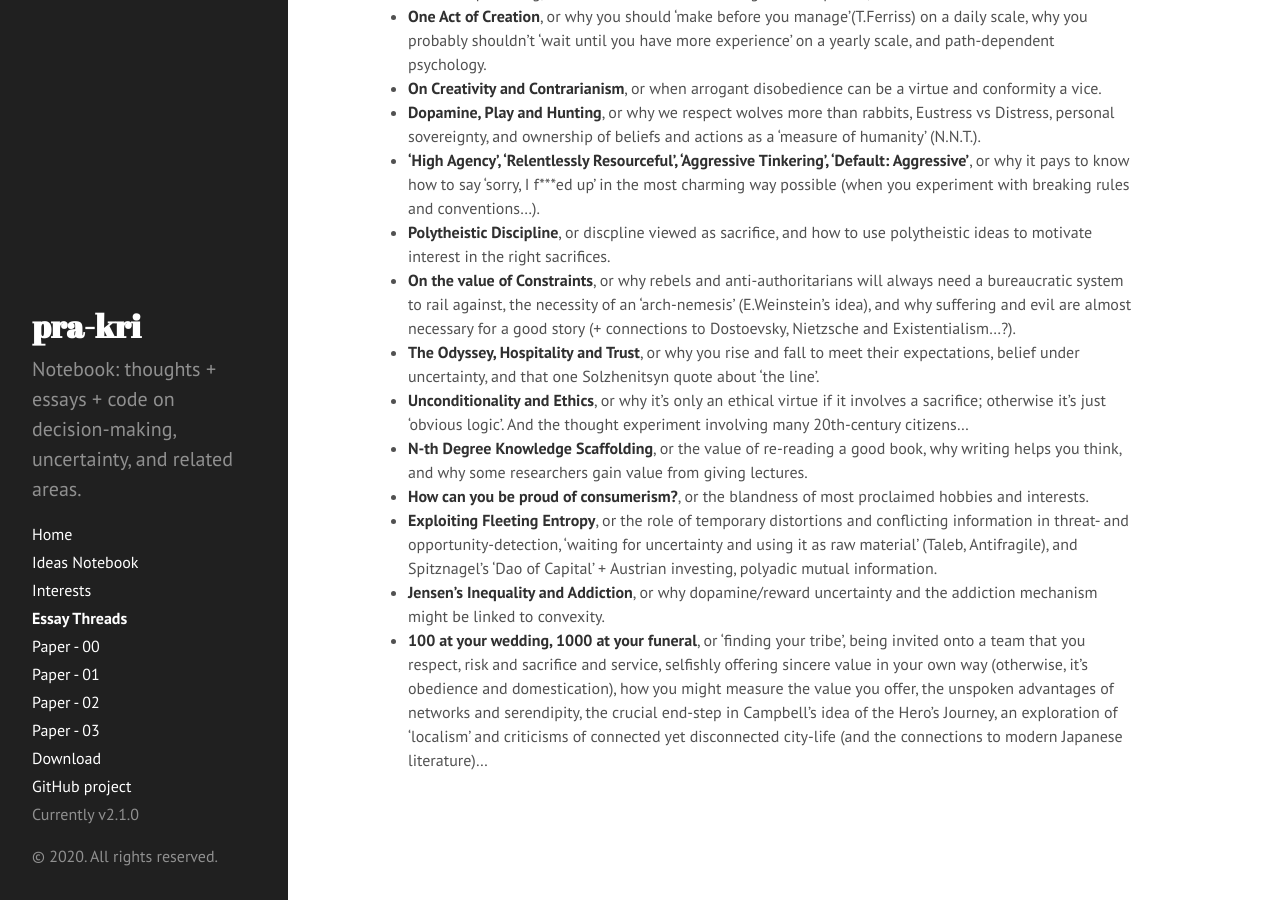
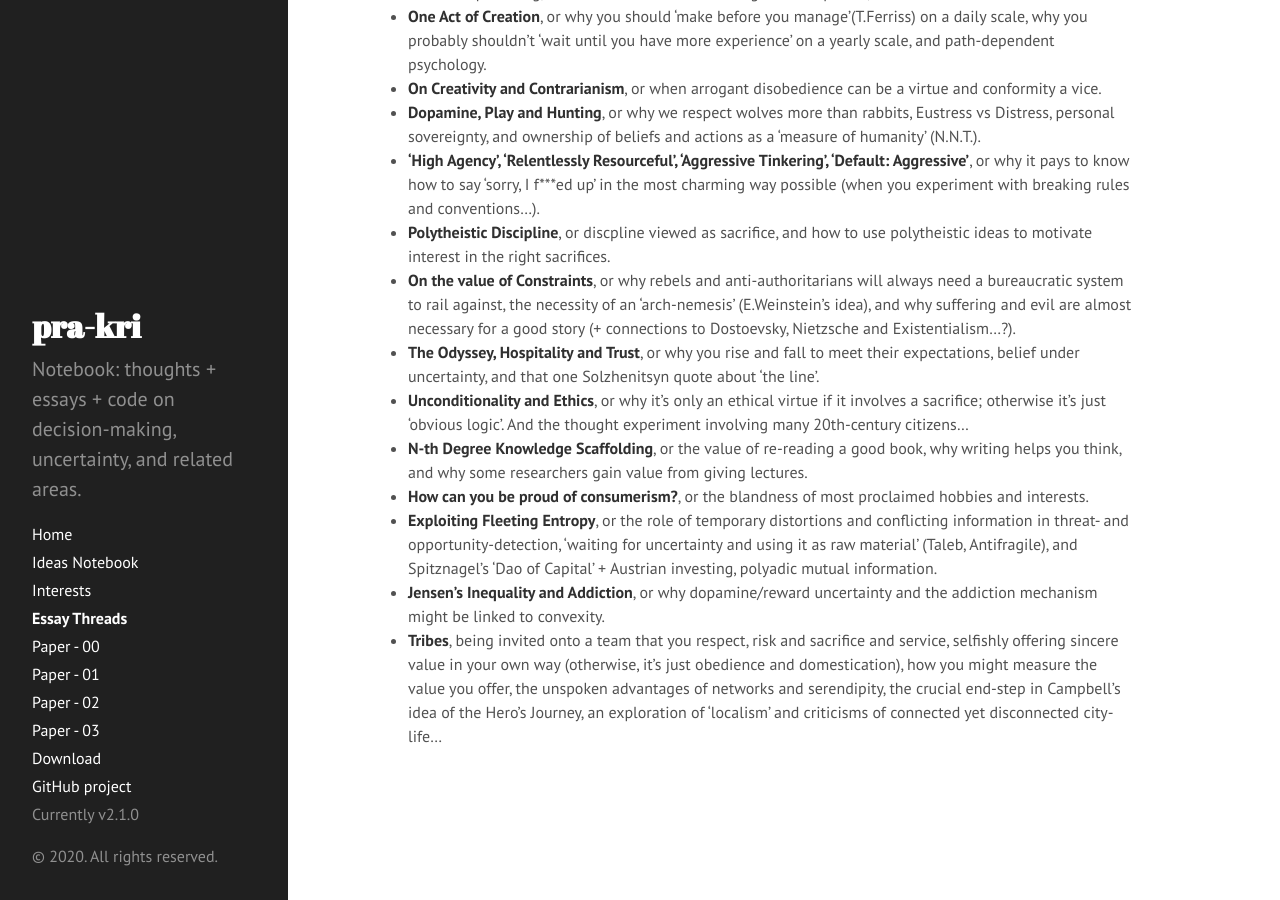
Before and after one commit to pra-kri/pra-kri.github.io, a Jekyll site: the page built from essay_threads.md, in a window 1280 px wide and 900 px high, scrolled down 580 px. Built offline with Jekyll 4.4.1, drawn with Linux system fonts in a browser that asks for light colours.

Commit message:
Update essay_threads.md

```diff
--- a/essay_threads.md
+++ b/essay_threads.md
@@ -23,4 +23,4 @@ Mostly the topics revolve around applied ethics and philosophy: stuff that'll he
 * **How can you be proud of consumerism?**, or the blandness of most proclaimed hobbies and interests.
 * **Exploiting Fleeting Entropy**, or the role of temporary distortions and conflicting information in threat- and opportunity-detection, 'waiting for uncertainty and using it as raw material' (Taleb, Antifragile), and Spitznagel's 'Dao of Capital' + Austrian investing, polyadic mutual information.
 * **Jensen's Inequality and Addiction**, or why dopamine/reward uncertainty and the addiction mechanism might be linked to convexity.
-* **100 at your wedding, 1000 at your funeral**, or 'finding your tribe', being invited onto a team that you respect, risk and sacrifice and service, selfishly offering sincere value in your own way (otherwise, it's obedience and domestication), how you might measure the value you offer, the unspoken advantages of networks and serendipity, the crucial end-step in Campbell's idea of the Hero's Journey, an exploration of 'localism' and criticisms of connected yet disconnected city-life (and the connections to modern Japanese literature)...
+* **Tribes**, being invited onto a team that you respect, risk and sacrifice and service, selfishly offering sincere value in your own way (otherwise, it's just obedience and domestication), how you might measure the value you offer, the unspoken advantages of networks and serendipity, the crucial end-step in Campbell's idea of the Hero's Journey, an exploration of 'localism' and criticisms of connected yet disconnected city-life...
```
